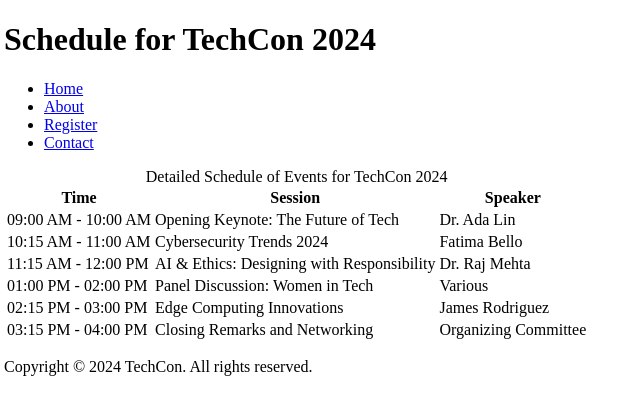
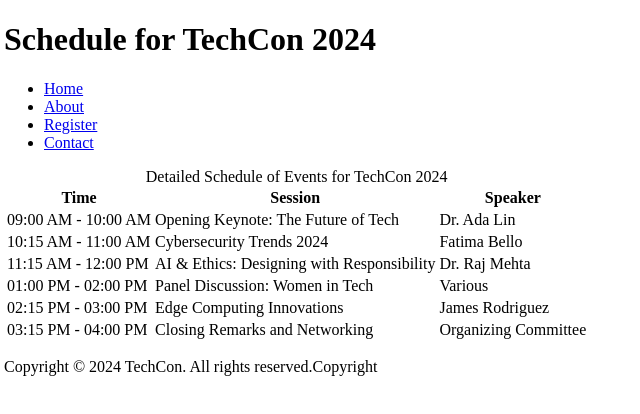
Before and after one commit to Ibk-okiki/TechCon_HTML, a plain HTML site: page techcon_website/schedule.html in a window 1280 px wide. Shown: the full height of the page, 4-644 px from the left. Drawn offline with Linux system fonts and the light colour scheme.

Commit message:
Update schedule.html

```diff
--- a/techcon_website/schedule.html
+++ b/techcon_website/schedule.html
@@ -68,7 +68,7 @@
 
   <!-- Footer Section -->
   <footer>
-    <p>Copyright &copy; 2024 TechCon. All rights reserved.</p>
+    <p>Copyright &copy; 2024 TechCon. All rights reserved.Copyright</p>
   </footer>
 
 </body>
```
